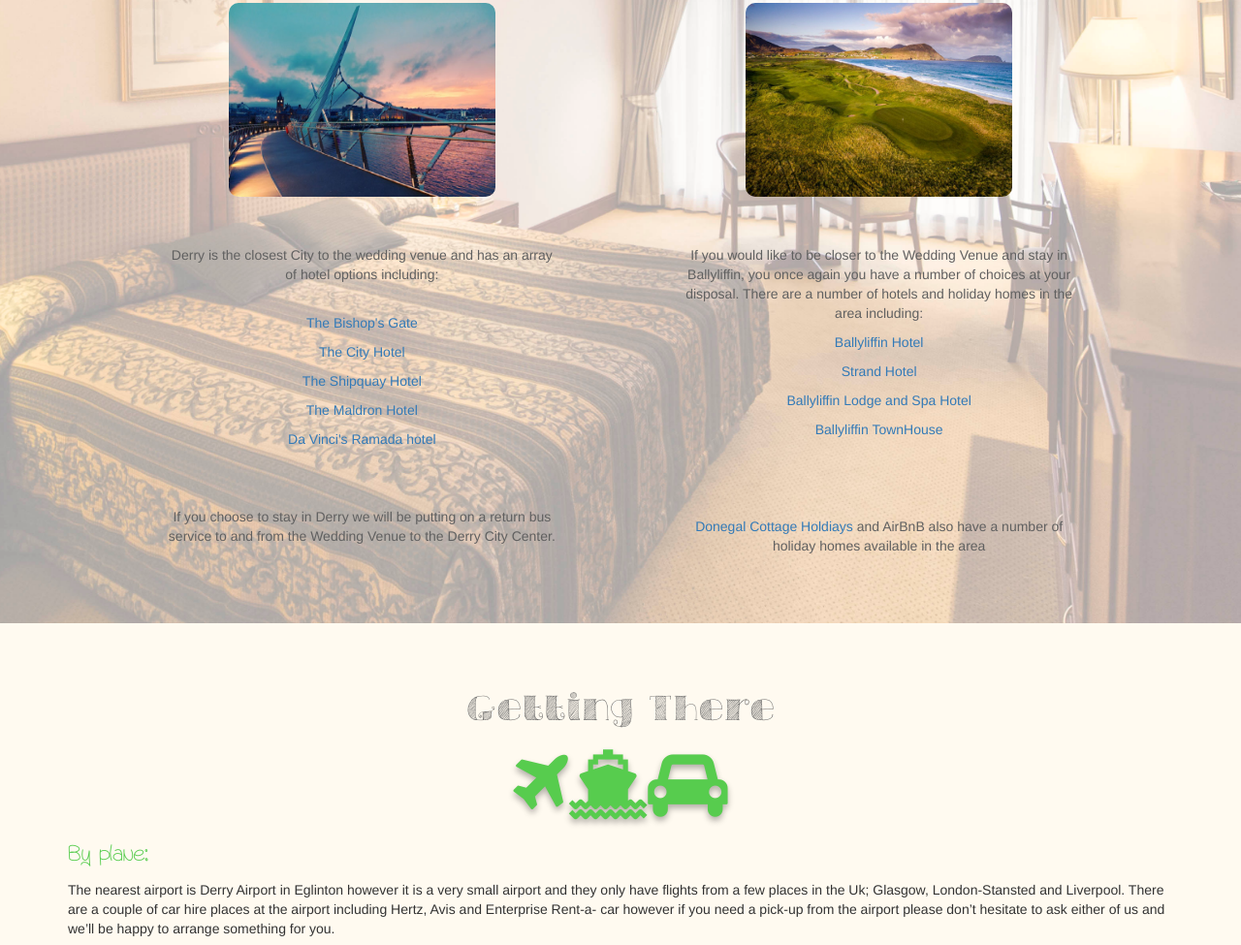
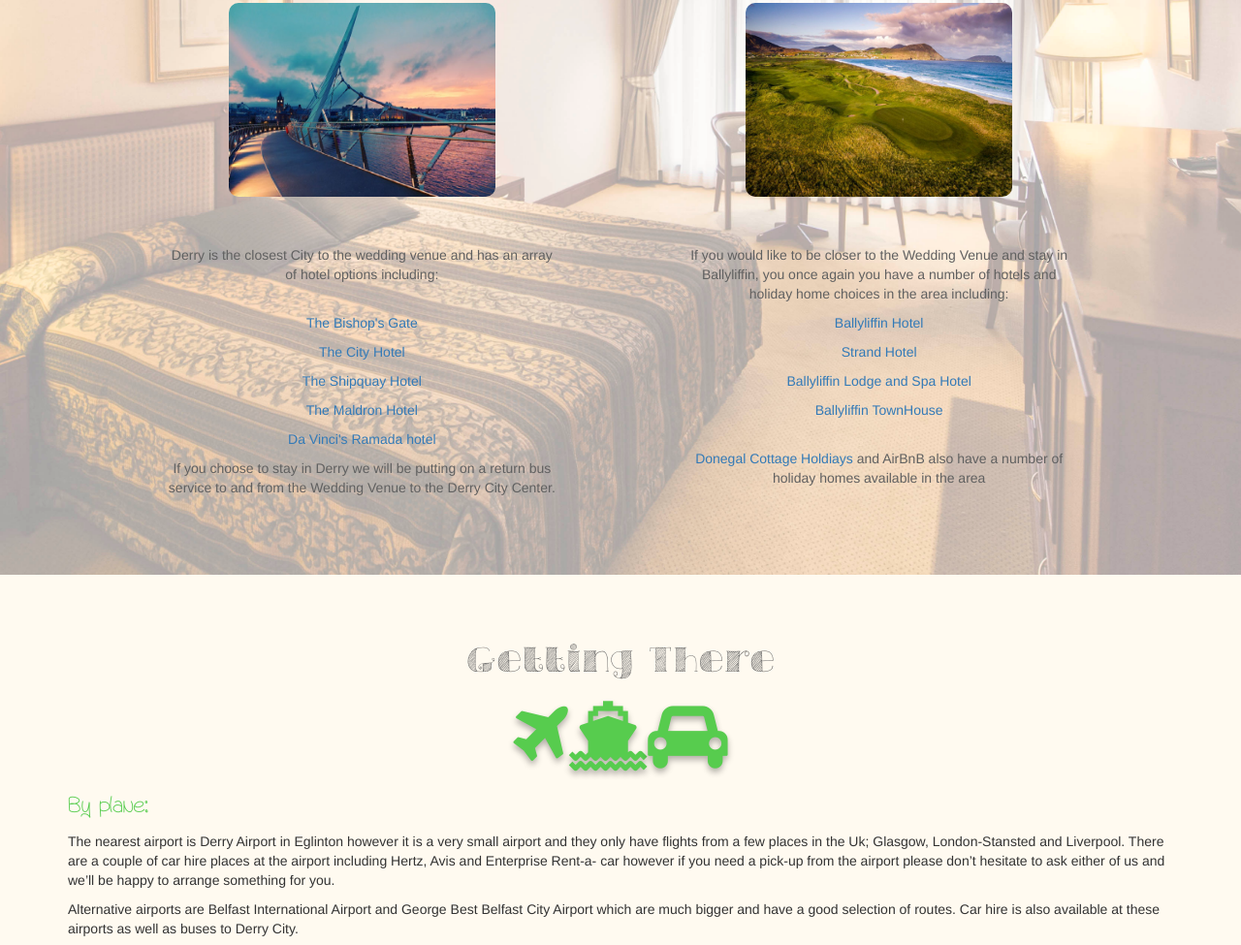
Before and after one commit to kev20006/alanaAndKevin, a website: page index.html in a window 1280 px wide. Shown: the part 1969-2944 px from the top of the page at 97% size. Drawn offline with nearby package versions, Linux system fonts and the light colour scheme; a web font is replaced by a local one.

Commit message:
minor html fixes

```diff
--- a/index.html
+++ b/index.html
@@ -141,20 +141,20 @@
               <p style="color:#606060"><a href="https://www.shipquayhotel.com/" class="hotelLink">The Shipquay Hotel </a></p>
               <p style="color:#606060"><a href="http://www.maldronhotelderry.com/" class="hotelLink">The Maldron Hotel </a></p>
               <p style="color:#606060"><a href="https://www.booking.com/hotel/gb/qualityhoteldavincis.en-gb.html" class="hotelLink">Da Vinci's Ramada hotel</a> </p>
-            <p class="spacing spacing-bottom" style="color:#606060">  If you choose to stay in Derry we will be putting on a return bus service to and from the Wedding Venue to the Derry City Center.</p>
+            <p class="spacing-bottom" style="color:#606060">  If you choose to stay in Derry we will be putting on a return bus service to and from the Wedding Venue to the Derry City Center.</p>
           </div>
           <div class="col-md-5 text-center" style="padding-left:5%; padding-right:5%;">
             <h2 class="titleFont ">Ballyliffin</h2>
             <a class=""> <img class="thumb img-responsive center-block" src="img/ballyliffin.jpg"/></a>
             <p class="spacing" style="color:#606060">
-            If you would like to be closer to the Wedding Venue and stay in Ballyliffin, you once again you have a number of choices at your disposal. There are a number of hotels and holiday homes in the area including:
+            If you would like to be closer to the Wedding Venue and stay in Ballyliffin, you once again you have a number of hotels and holiday home choices in the area including:
             </p>
             <p style="color:#606060"><a href="http://ballyliffinhotel.com/" class="hotelLink">Ballyliffin Hotel</a></p>
             <p style="color:#606060"><a href="http://www.ballyliffinstrandhotel.com/" class="hotelLink">Strand Hotel </a> </p>
             <p style="color:#606060"><a href="http://www.ballyliffinlodge.com/" class="hotelLink"> Ballyliffin Lodge and Spa Hotel</a> </p>
             <p style="color:#606060"><a href="http://www.ballyliffintownhouse.ie/" class="hotelLink"> Ballyliffin TownHouse </a> </p>
             <br/>
-            <p class="spacing" style="color:#606060"><a href="http://donegalcottageholidays.com/index.php" class="hotelLink">Donegal Cottage Holdiays</a> and AirBnB also have a number of holiday homes available in the area </a></p>
+            <p class="spacing-bottom" style="color:#606060"><a href="http://donegalcottageholidays.com/index.php" class="hotelLink">Donegal Cottage Holdiays</a> and AirBnB also have a number of holiday homes available in the area </a></p>
 
            </div>
 
```
